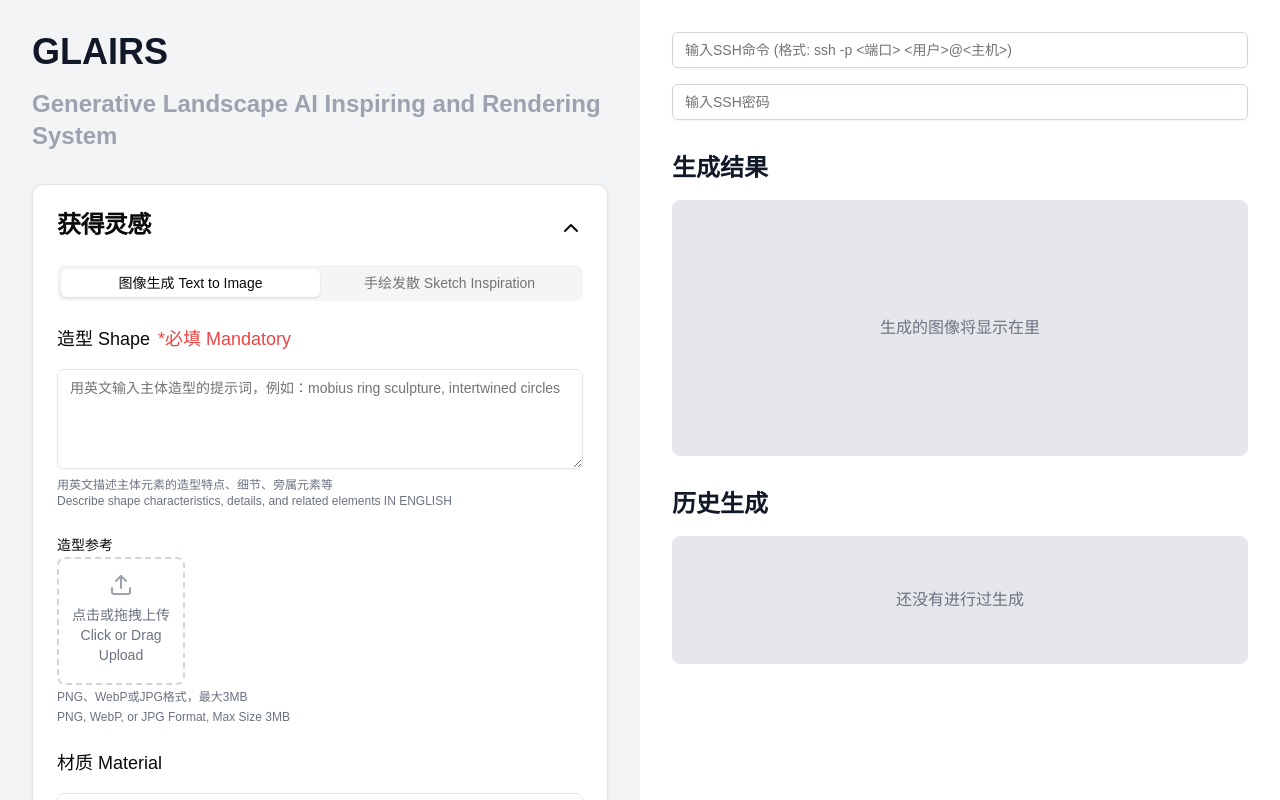
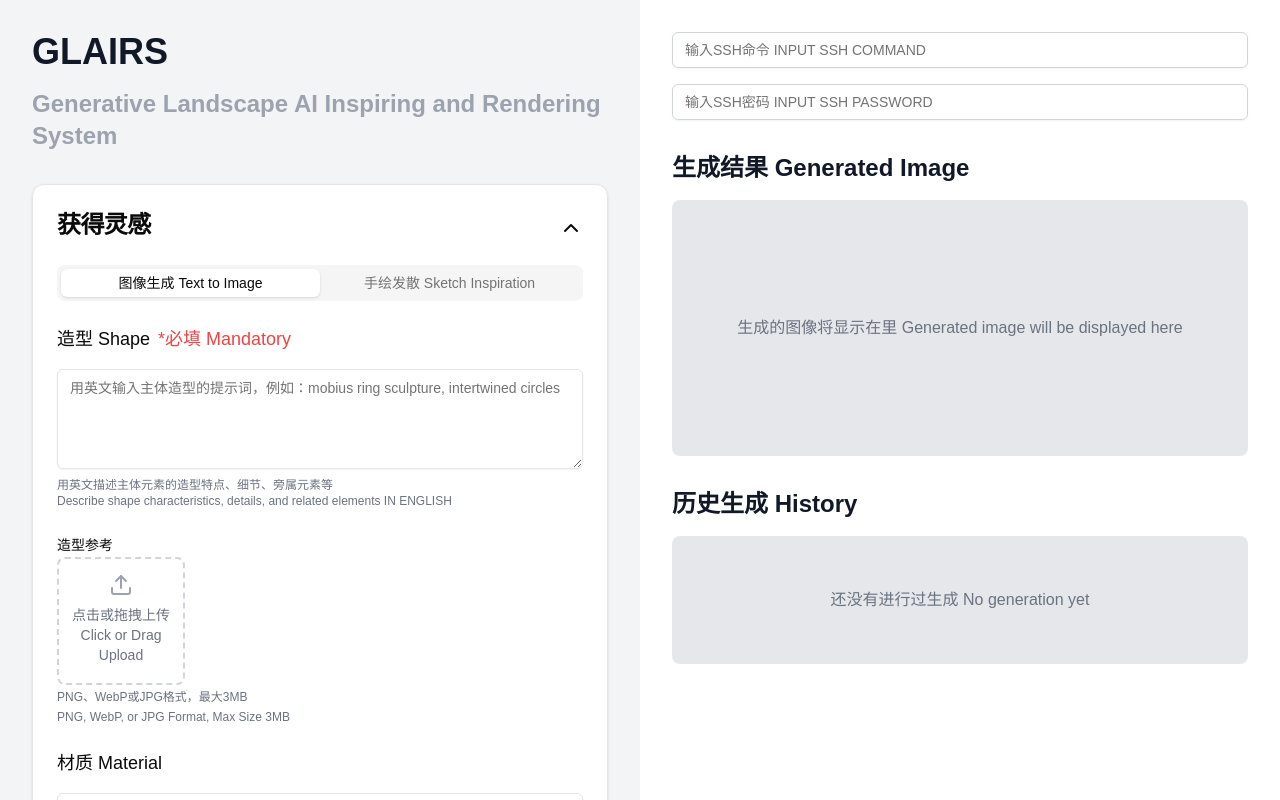
Before and after one commit to aj14n/glairs, a Next.js app: page / in a window 1280 px wide. Built offline with nearby package versions, Linux system fonts and the light colour scheme.

Commit message:
delete un-used dependencies

```diff
--- a/components/landscape-designer.tsx
+++ b/components/landscape-designer.tsx
@@ -710,7 +710,7 @@ export function LandscapeDesignerComponent() {
       < div className="w-1/2 p-8 space-y-8 bg-white overflow-y-auto" >
         <div className="space-y-4">
           <Input
-            placeholder="输入SSH命令 (格式: ssh -p <端口> <用户>@<主机>)"
+            placeholder="输入SSH命令 INPUT SSH COMMAND"
             value={sshCommand}
             onChange={(e) => {
               setSshCommand(e.target.value)
@@ -720,19 +720,19 @@ export function LandscapeDesignerComponent() {
           />
           <Input
             type="password"
-            placeholder="输入SSH密码"
+            placeholder="输入SSH密码 INPUT SSH PASSWORD"
             value={sshPassword}
             onChange={(e) => setSshPassword(e.target.value)}
             className="border-gray-300"
           />
         </div>
         <div className="mt-8">
-          <h3 className="text-2xl font-semibold mb-4 text-gray-900">生成结果</h3>
+          <h3 className="text-2xl font-semibold mb-4 text-gray-900">生成结果 Generated Image</h3>
           {isGenerating || isEditing ? (
             <div className="w-full h-64 bg-gray-200 rounded-lg flex flex-col items-center justify-center">
               <Loader2 className="h-8 w-8 animate-spin text-blue-600" />
-              <p className="text-gray-500 mt-4">生成中...</p>
-              <p className="text-gray-400 text-sm mt-2">如果等时间过长，请重试</p>
+              <p className="text-gray-500 mt-4">生成中... GENERATING...</p>
+              <p className="text-gray-400 text-sm mt-2">如果等时间过长，请刷新 Refresh if waiting too long</p>
             </div>
           ) : generatedImage ? (
             <img
@@ -746,12 +746,12 @@ export function LandscapeDesignerComponent() {
               className="w-full h-64 bg-gray-200 rounded-lg flex items-center justify-center cursor-pointer"
               onClick={() => openImageInNewWindow('/placeholder.png')}
             >
-              <p className="text-gray-500">生成的图像将显示在里</p>
+              <p className="text-gray-500">生成的图像将显示在里 Generated image will be displayed here</p>
             </div>
           )}
         </div>
         <div className="mt-8">
-          <h3 className="text-2xl font-semibold mb-4 text-gray-900">历史生成</h3>
+          <h3 className="text-2xl font-semibold mb-4 text-gray-900">历史生成 History</h3>
           {history.length > 0 ? (
             <div className="grid grid-cols-4 gap-4">
               {history.slice(0, 48).map((imagePath, index) => (
@@ -766,7 +766,7 @@ export function LandscapeDesignerComponent() {
             </div>
           ) : (
             <div className="w-full h-32 bg-gray-200 rounded-lg flex items-center justify-center">
-              <p className="text-gray-500">还没有进行过生成</p>
+              <p className="text-gray-500">还没有进行过生成 No generation yet</p>
             </div>
           )}
         </div>
--- a/package.json
+++ b/package.json
@@ -11,19 +11,15 @@
   "dependencies": {
     "@radix-ui/react-collapsible": "^1.1.1",
     "@radix-ui/react-label": "^2.1.0",
-    "@radix-ui/react-select": "^2.1.2",
     "@radix-ui/react-slider": "^1.2.1",
     "@radix-ui/react-slot": "^1.1.0",
     "@radix-ui/react-tabs": "^1.1.1",
-    "@radix-ui/react-tooltip": "^1.1.4",
     "class-variance-authority": "^0.7.0",
     "clsx": "^2.1.1",
-    "lucide-react": "^0.460.0",
     "next": "14.2.16",
     "react": "^18",
     "react-dom": "^18",
     "tailwind-merge": "^2.5.4",
-    "tailwindcss-animate": "^1.0.7",
     "ws": "^8.18.0"
   },
   "devDependencies": {
@@ -34,7 +30,6 @@
     "eslint": "^8",
     "eslint-config-next": "14.2.16",
     "postcss": "^8",
-    "shadcn-ui": "^0.9.3",
     "tailwindcss": "^3.4.1",
     "typescript": "^5"
   }
```
Also changed, not shown: public/output/generated_1732282880444.png (deleted).
